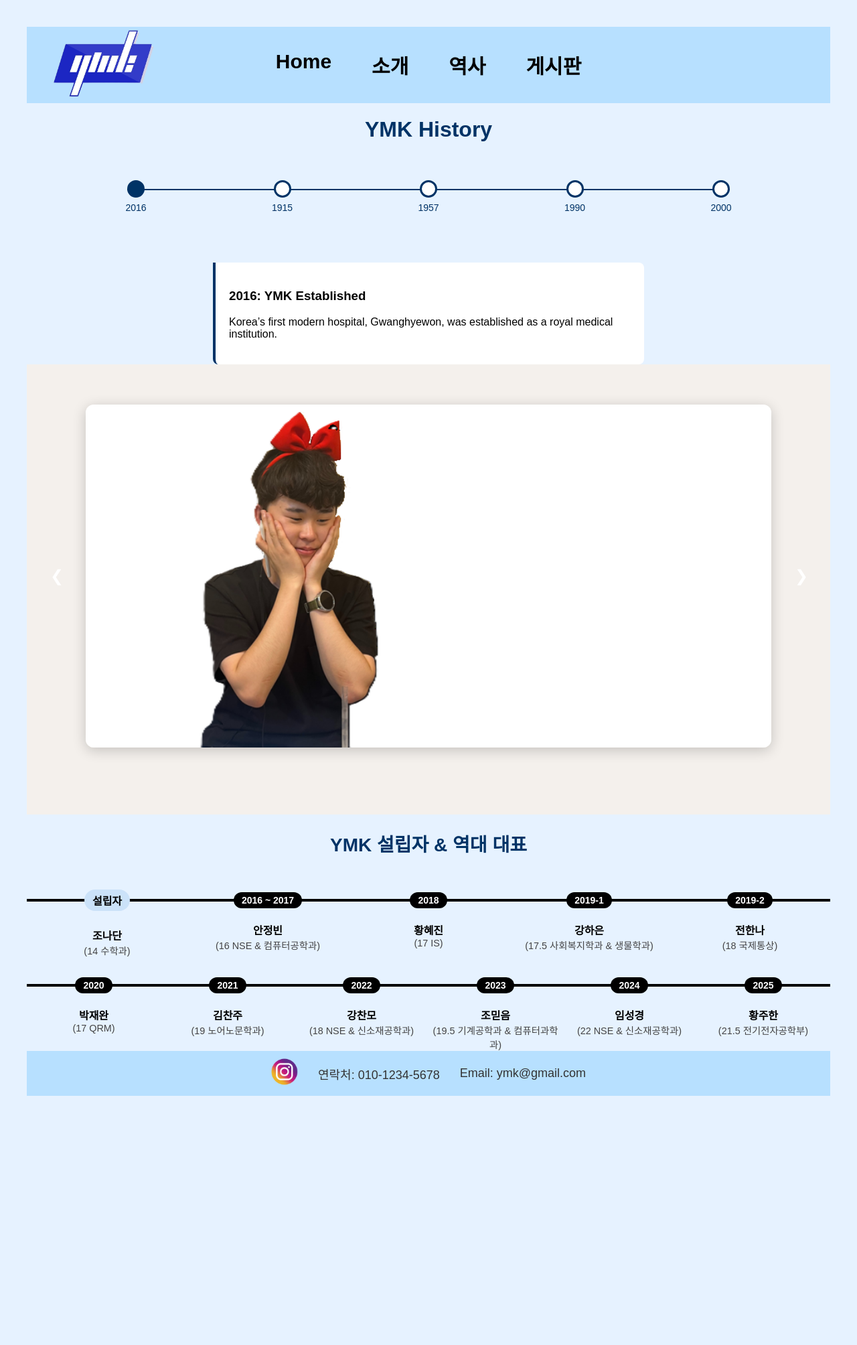
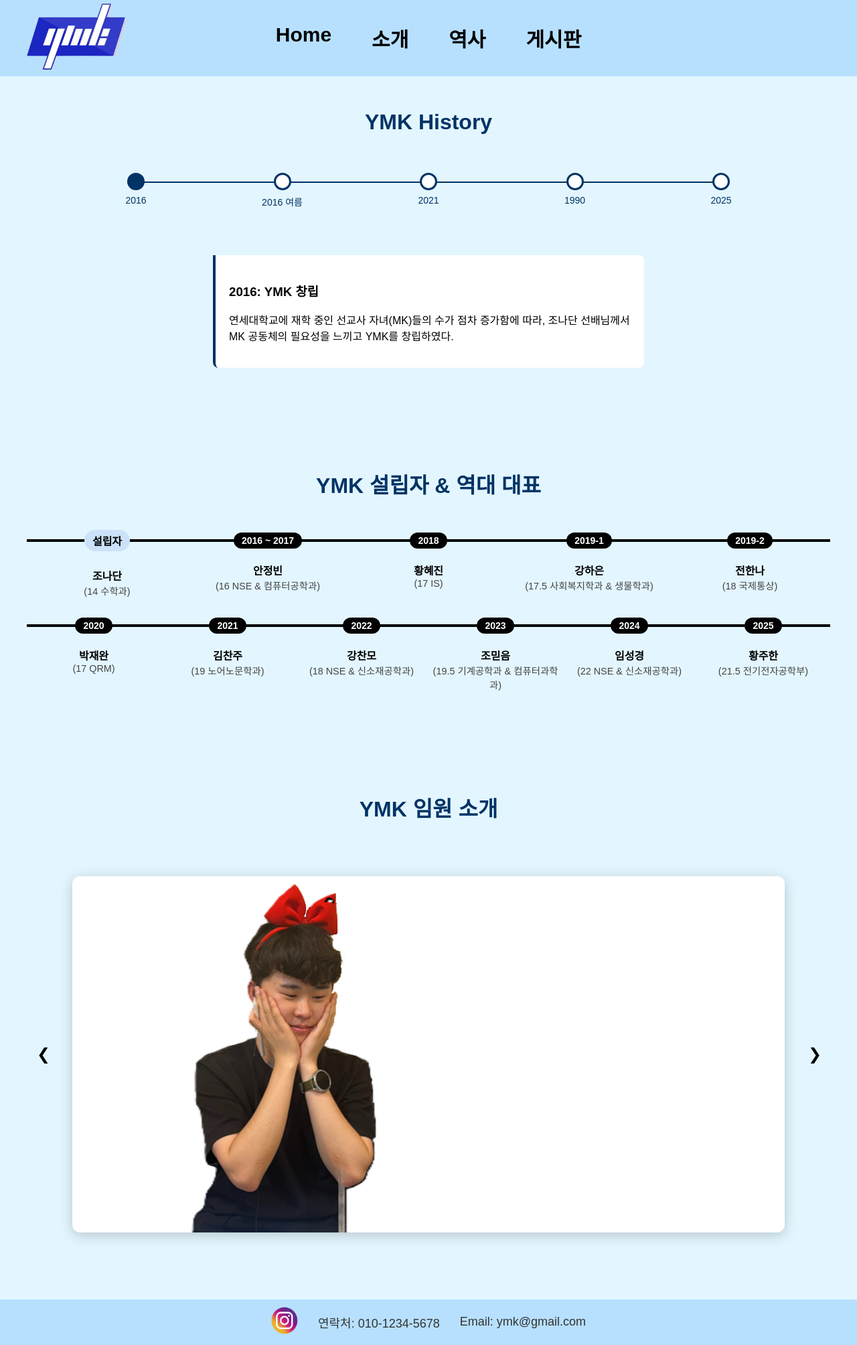
Before and after one commit to davidko0616/web_programming_project, a Flask app: page /history in a window 1280 px wide. Shown: the whole page at 67% size. Before the commit the page ends 1636 px from the top, so only its background shows below. Run offline with Flask 3, Linux system fonts and the light colour scheme; some libraries are stand-ins or nearby versions; some web fonts are replaced.

Commit message:
history.html and intro.html added information

```diff
--- a/static/Style.css
+++ b/static/Style.css
@@ -138,7 +138,7 @@ body {
 .into-mid {
     display: flex;
     align-items: center;
-    background-color: #90D1CA;
+    background-color: #FFF2AF;
     color: black;
     padding: 40px;
     border-radius: 12px;
@@ -176,10 +176,10 @@ body {
 .apply-button {
     margin-top: 20px;
     padding: 12px 24px;
-    background-color: #7F55B1;
+    background-color: #6E8E59;
     border: none;
     border-radius: 8px;
-    color: black;
+    color: white;
     font-size: 16px;
     cursor: pointer;
   }
--- a/static/history.css
+++ b/static/history.css
@@ -1,9 +1,10 @@
-/* Add this to your existing CSS */
+
 h1 {
   text-align: center;
   color: #003366;
   margin-bottom: 20px; /* Adds space between heading and timeline */
   width: 100%;
+  margin-top: 50px;
 }
 
 /* Timeline container adjustment */
@@ -11,7 +12,7 @@ h1 {
   position: relative;
   width: 90%;
   max-width: 900px;
-  margin: 0 auto 60px; /* Removed top margin since h1 has bottom margin */
+  margin: 0 auto 60px;
   height: 100px;
 }
 
@@ -123,9 +124,11 @@ h1 {
 }
 
 body {
-      font-family: Arial, sans-serif;
-      background: #e6f2ff;
-      padding: 40px;
+      font-family: "Malgun Gothic ", "Apple SD Gothic Neo", "Noto Sans KR", sans-serif;
+      font-optical-sizing: auto;
+      font-weight: 400;
+      background: #E3F6FF;
+      padding: 0px;
     }
     .timeline {
       position: relative;
@@ -188,10 +191,10 @@ body {
 
    .timeline-bottom-title {
       text-align: center;
-      font-size: 28px;
       font-weight: bold;
       margin-bottom: 60px 0 40px;
       color: #003366;
+      margin-top: 150px;
     }
 
 .slider-horizontal {
@@ -262,7 +265,7 @@ body {
 
 .slider-btn {
   background-color: transparent;
-  color: white;
+  color: black;
   border: none;
   padding: 10px 15px;
   font-size: 24px;
@@ -276,3 +279,19 @@ body {
 .slider-btn:hover {
   background-color: none;
 }
+
+
+.slider-title {
+  text-align:center;
+  font-weight: 600;
+  margin-top: 150px;
+  padding: 0;
+  margin-bottom:0;
+  padding-bottom:0;
+  color: #003366;
+
+}
+
+.feature-section {
+  background-color: transparent !important;
+}
--- a/templates/history.html
+++ b/templates/history.html
@@ -39,11 +39,11 @@
     </div>
     <div class="timeline-item" data-target="event1915">
       <div class="circle"></div>
-      <div class="label">1915</div>
+      <div class="label">2016 여름</div>
     </div>
     <div class="timeline-item" data-target="event1957">
       <div class="circle"></div>
-      <div class="label">1957</div>
+      <div class="label">2021</div>
     </div>
     <div class="timeline-item" data-target="event1990">
       <div class="circle"></div>
@@ -51,24 +51,24 @@
     </div>
     <div class="timeline-item" data-target="event2000">
       <div class="circle"></div>
-      <div class="label">2000</div>
+      <div class="label">2025</div>
     </div>
   </div>
 </div>
 
 <div id="event2016" class="content-section active">
-  <h3>2016: YMK Established</h3>
-  <p>Korea’s first modern hospital, Gwanghyewon, was established as a royal medical institution.</p>
+  <h3>2016: YMK 창립</h3>
+  <p>연세대학교에 재학 중인 선교사 자녀(MK)들의 수가 점차 증가함에 따라, 조나단 선배님께서 MK 공동체의 필요성을 느끼고 YMK를 창립하였다.</p>
 </div>
 
 <div id="event1915" class="content-section">
-  <h3>1915: Chosun Christian College Founded</h3>
-  <p>The predecessor of Yonsei University was founded under the name Chosun Christian College.</p>
+  <h3>2016 여름: 연세대 교목실과 협업</h3>
+  <p>YMK는 공식적으로 연세대락교 교목실과 협업을 시작하며, 비영리 단체로써 교목실에서 후원을 받고, 현재까지 지속 가능하도록 도와주었다.</p>
 </div>
 
 <div id="event1957" class="content-section">
-  <h3>1957: Yonsei University is Born</h3>
-  <p>Yonhi College and Severance Medical School merged to form Yonsei University.</p>
+  <h3>2021: YMK 100명 달성</h3>
+  <p>2021년, YMK는 소속 인원이 100명을 돌파하며 중요한 성장의 전환점을 맞이하였다. 이후 꾸준히 확장되어 현재는 300명이 넘는 MK들이 함께하고 있다.</p>
 </div>
 
 <div id="event1990" class="content-section">
@@ -77,31 +77,11 @@
 </div>
 
 <div id="event2000" class="content-section">
-  <h3>2000:</h3>
-  <p>...</p>
+  <h3>2025: MK NEST 대관</h3>
+  <p>YMK는 신촌 MK NEST 공간을 정기적으로 사용할 수 있게 되면서, 보다 안정적이고 지속적인 공동체 활동의 기반을 마련하게 되었다.</p>
 </div>
 
-<section class="feature-section">
-  <div class="feature-container">
-    <div class="slider-horizontal">
-      <button id="prev-btn" class="slider-btn">❮</button>
-
-      <div class="slide-card" id="slide-card">
-        <div class="slide-front">
-          <img src="image1.jpg" alt="임크 이미지 1" />
-        </div>
-        <div class="slide-back">
-          <h3>임크 대표 1</h3>
-          <p>이 대표는 따뜻한 리더십으로 공동체를 섬기고 있습니다.</p>
-        </div>
-      </div>
-
-      <button id="next-btn" class="slider-btn">❯</button>
-    </div>
-  </div>
-</section>
-
-<h2 class="timeline-bottom-title">YMK 설립자 & 역대 대표</h2>
+<h1 class="timeline-bottom-title">YMK 설립자 & 역대 대표</h1>
 
 <div class="timeline">
     <div class="entry">
@@ -163,6 +143,29 @@
       <div class="info">(21.5 전기전자공학부)</div>
     </div>
   </div>
+
+      <div class="slider-title">
+      <h1>YMK 임원 소개</h1>
+    </div>
+  <section class="feature-section">
+  <div class="feature-container">
+    <div class="slider-horizontal">
+      <button id="prev-btn" class="slider-btn">❮</button>
+
+      <div class="slide-card" id="slide-card">
+        <div class="slide-front">
+          <img src="image1.jpg" alt="임크 이미지 1" />
+        </div>
+        <div class="slide-back">
+          <h3>임크 대표 1</h3>
+          <p>이 대표는 따뜻한 리더십으로 공동체를 섬기고 있습니다.</p>
+        </div>
+      </div>
+
+      <button id="next-btn" class="slider-btn">❯</button>
+    </div>
+  </div>
+</section>
 
 <div id="footer-wrap">
             <div id="footer" class="footer">
```
Also changed, not shown: static/intro.css (+25 -6 lines), templates/intro.html (+17 -13 lines), static/pictures/2수강신청.png.
